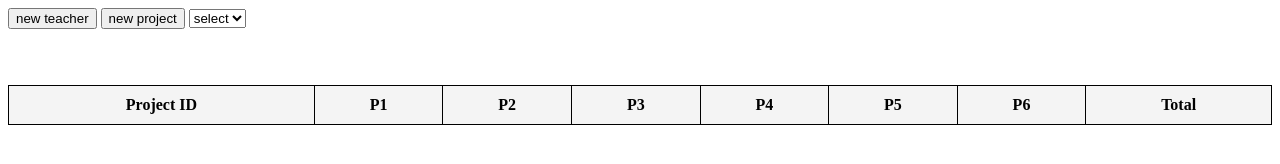
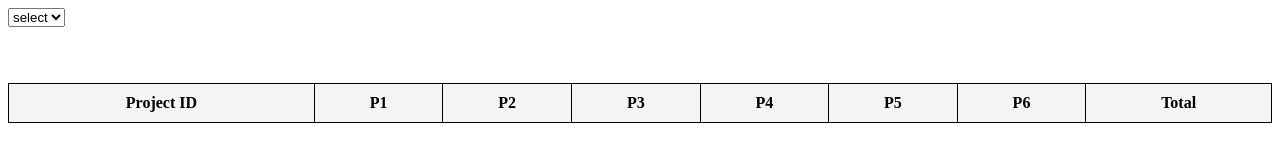
Before and after one commit to fatihshaban/firststep, a plain HTML site: page index.html in a window 1280 px wide. Drawn offline with Linux system fonts and the light colour scheme; no server answers.

Commit message:
Update index.html

```diff
--- a/index.html
+++ b/index.html
@@ -32,8 +32,8 @@
 </head>
 <body>
 
-    <button onclick="newTeacher()">new teacher</button>
-    <button onclick="newProject()">new project</button>
+    <!-- <button onclick="newTeacher()">new teacher</button> -->
+    <!-- <button onclick="newProject()">new project</button> -->
 
 
     <select name="teachers" id="mySelect">
```
